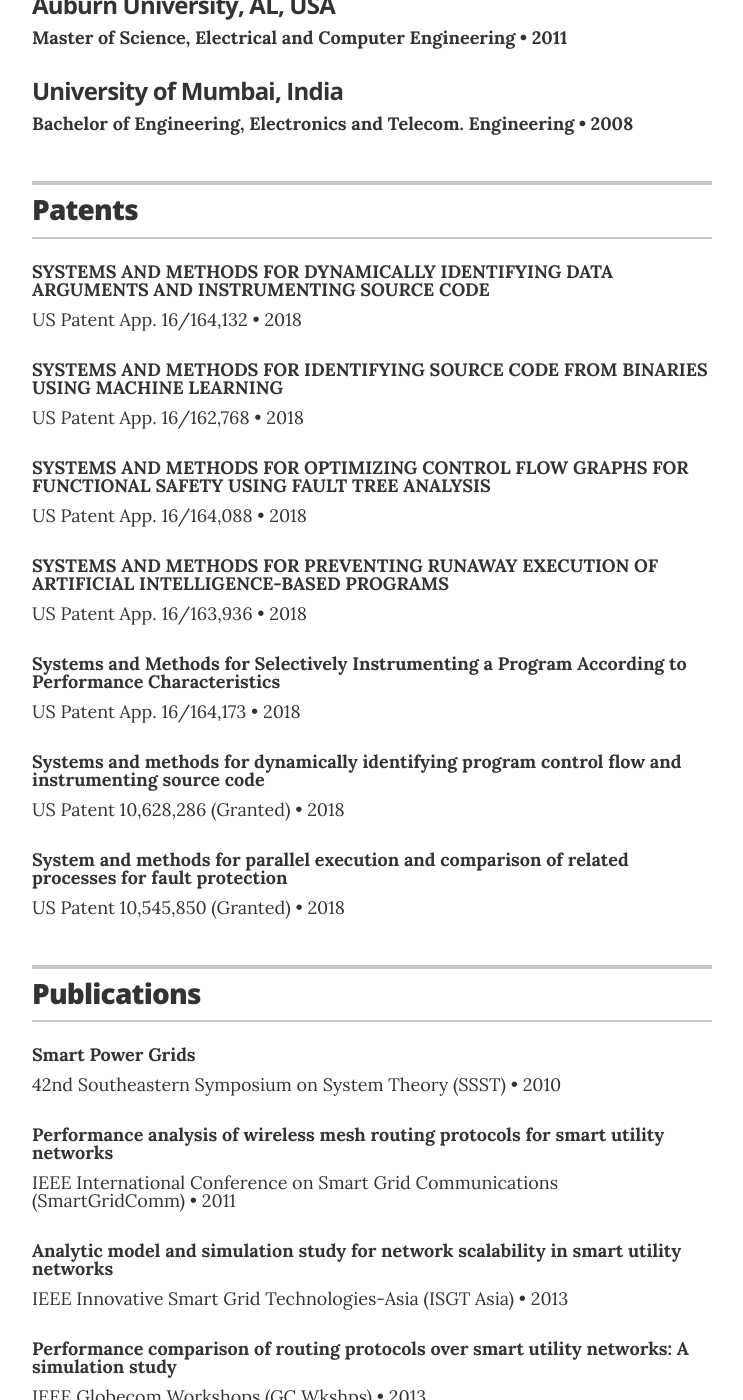
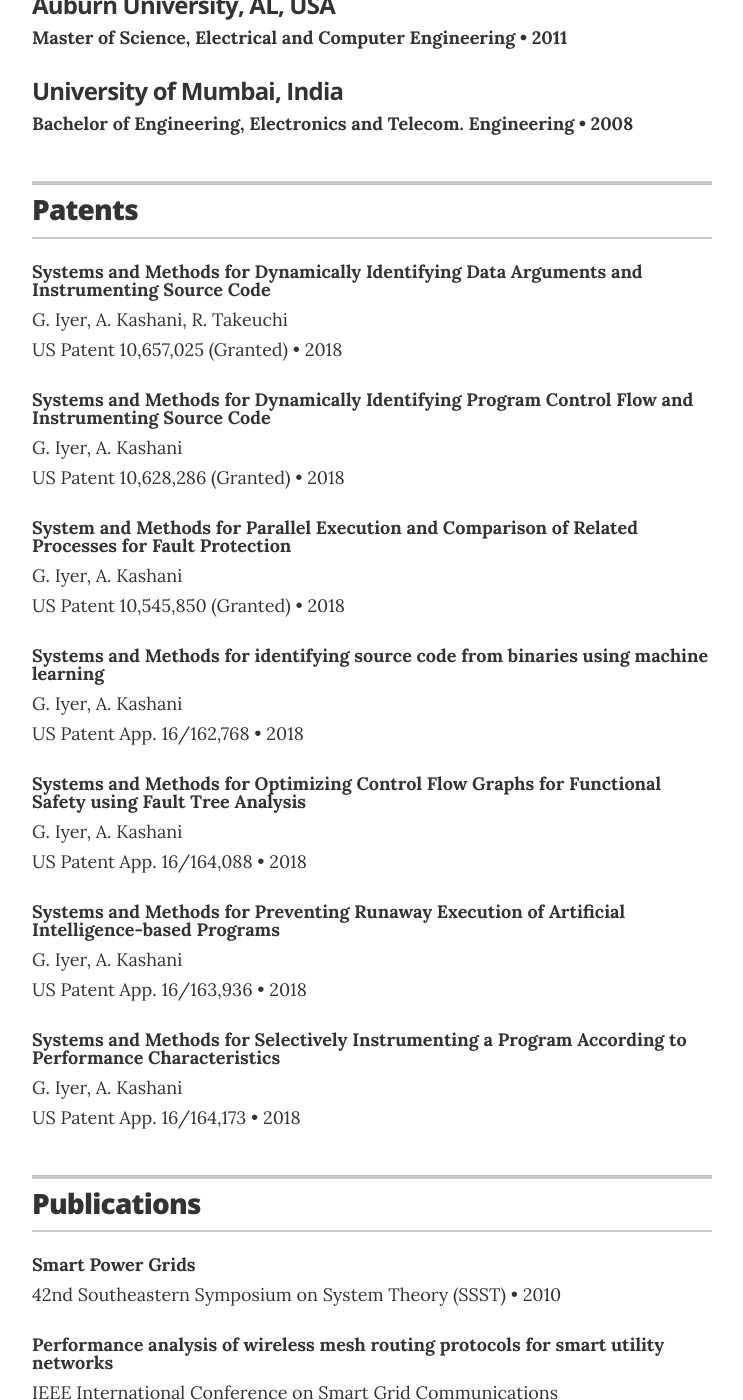
Before and after one commit to iyergkris/iyergkris.github.io, a Jekyll site: the page built from index.html, in a window 1280 px wide and 1400 px high, scrolled down 1465 px. Shown: the whole window, without its empty margins (268-1011 px from the left). Built offline with Jekyll 4.4.1, drawn with Linux system fonts in a browser that asks for light colours.

Commit message:
Personal Website v0.1.1

```diff
--- a/_config.yml
+++ b/_config.yml
@@ -14,7 +14,7 @@
 resume_title:                   "Senior R&D Engineer (Cybersecurity)"
 
 # used for the contact button in _layouts/resume.html
-resume_contact_email:           "iyer.gkris [at] gmail [dot] com"
+resume_contact_email:           "iyergkris [at] gmail [dot] com"
 
 # the next two items are used for schema itemprops in _layouts/resume.html
 resume_contact_telephone:       "-"
--- a/_data/patents.yml
+++ b/_data/patents.yml
@@ -1,28 +1,35 @@
 # Patents
-- title: SYSTEMS AND METHODS FOR DYNAMICALLY IDENTIFYING DATA ARGUMENTS AND INSTRUMENTING SOURCE CODE
-  number: US Patent App. 16/164,132
+- title: Systems and Methods for Dynamically Identifying Data Arguments and Instrumenting Source Code
+  inventors: G. Iyer, A. Kashani, R. Takeuchi
+  number: US Patent 10,657,025 (Granted)
   year: 2018
 
-- title: SYSTEMS AND METHODS FOR IDENTIFYING SOURCE CODE FROM BINARIES USING MACHINE LEARNING
+- title: Systems and Methods for Dynamically Identifying Program Control Flow and Instrumenting Source Code
+  inventors: G. Iyer, A. Kashani
+  number: US Patent 10,628,286 (Granted)
+  year: 2018
+
+- title: System and Methods for Parallel Execution and Comparison of Related Processes for Fault Protection
+  inventors: G. Iyer, A. Kashani
+  number: US Patent 10,545,850 (Granted)
+  year: 2018
+
+- title: Systems and Methods for identifying source code from binaries using machine learning
+  inventors: G. Iyer, A. Kashani
   number: US Patent App. 16/162,768
   year: 2018
 
-- title: SYSTEMS AND METHODS FOR OPTIMIZING CONTROL FLOW GRAPHS FOR FUNCTIONAL SAFETY USING FAULT TREE ANALYSIS
+- title: Systems and Methods for Optimizing Control Flow Graphs for Functional Safety using Fault Tree Analysis
+  inventors: G. Iyer, A. Kashani
   number: US Patent App. 16/164,088
   year: 2018
 
-- title: SYSTEMS AND METHODS FOR PREVENTING RUNAWAY EXECUTION OF ARTIFICIAL INTELLIGENCE-BASED PROGRAMS
+- title: Systems and Methods for Preventing Runaway Execution of Artificial Intelligence-based Programs
+  inventors: G. Iyer, A. Kashani
   number: US Patent App. 16/163,936
   year: 2018
 
 - title: Systems and Methods for Selectively Instrumenting a Program According to Performance Characteristics
+  inventors: G. Iyer, A. Kashani
   number: US Patent App. 16/164,173
   year: 2018
-
-- title: Systems and methods for dynamically identifying program control flow and instrumenting source code
-  number: US Patent 10,628,286 (Granted)
-  year: 2018
-
-- title: System and methods for parallel execution and comparison of related processes for fault protection
-  number: US Patent 10,545,850 (Granted)
-  year: 2018
--- a/_layouts/resume.html
+++ b/_layouts/resume.html
@@ -149,6 +149,7 @@
       {% for patent in site.data.patents %}
       <div class="resume-item">
         <h4 class="resume-item-details">{{ patent.title }}</h4>
+        <p class="resume-item-details">{{ patent.inventors }}</p>
         <p class="resume-item-details">{{ patent.number }} &bull; {{ patent.year }}</p>
       </div>
       {% endfor %}
```
